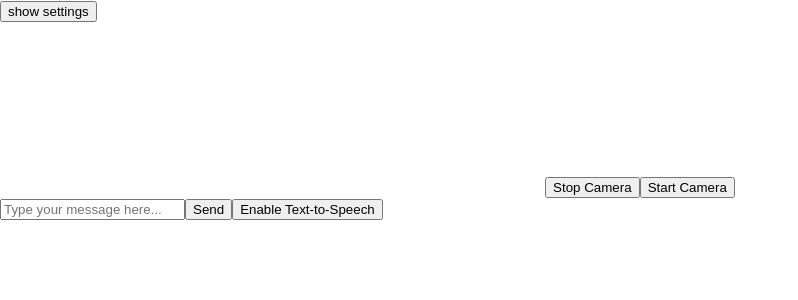
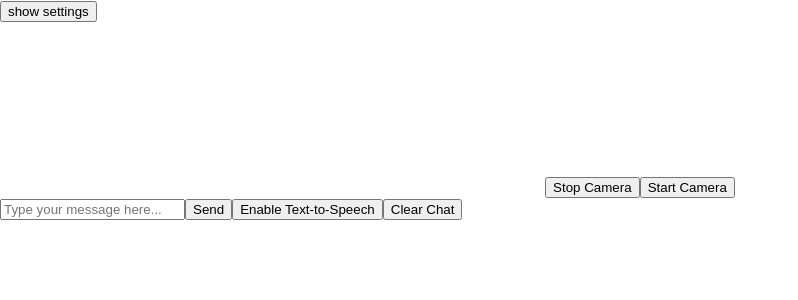
Before and after one commit to mpuskar2/ASLAssistant, a React (Create React App) app in the folder aslapp/: page / in a window 1280 px wide. Shown: the top 300 px of the page, without its empty margins (0-798 px from the left). Built offline with nearby package versions, Linux system fonts and the light colour scheme.

Commit message:
added clearing chat button and functionallity

```diff
--- a/aslapp/src/component/Text.js
+++ b/aslapp/src/component/Text.js
@@ -40,6 +40,10 @@ export default function Text() {
     synth.speak(utterance);
   }
 
+  function clearChatLog() {
+    document.getElementById("titleDiv").innerHTML = "";
+  }
+
   return (
     <>
       <input type="text" id="chatbox-input-text" placeholder="Type your message here..." />
@@ -47,6 +51,7 @@ export default function Text() {
       <button onClick={() => setTextToSpeechEnabled(!textToSpeechEnabled)}>
         {textToSpeechEnabled ? 'Disable Text-to-Speech' : 'Enable Text-to-Speech'}
       </button>
+      <button onClick={() => clearChatLog()}>Clear Chat</button>
       <div id="titleDiv"></div>
     </>
   );
```
